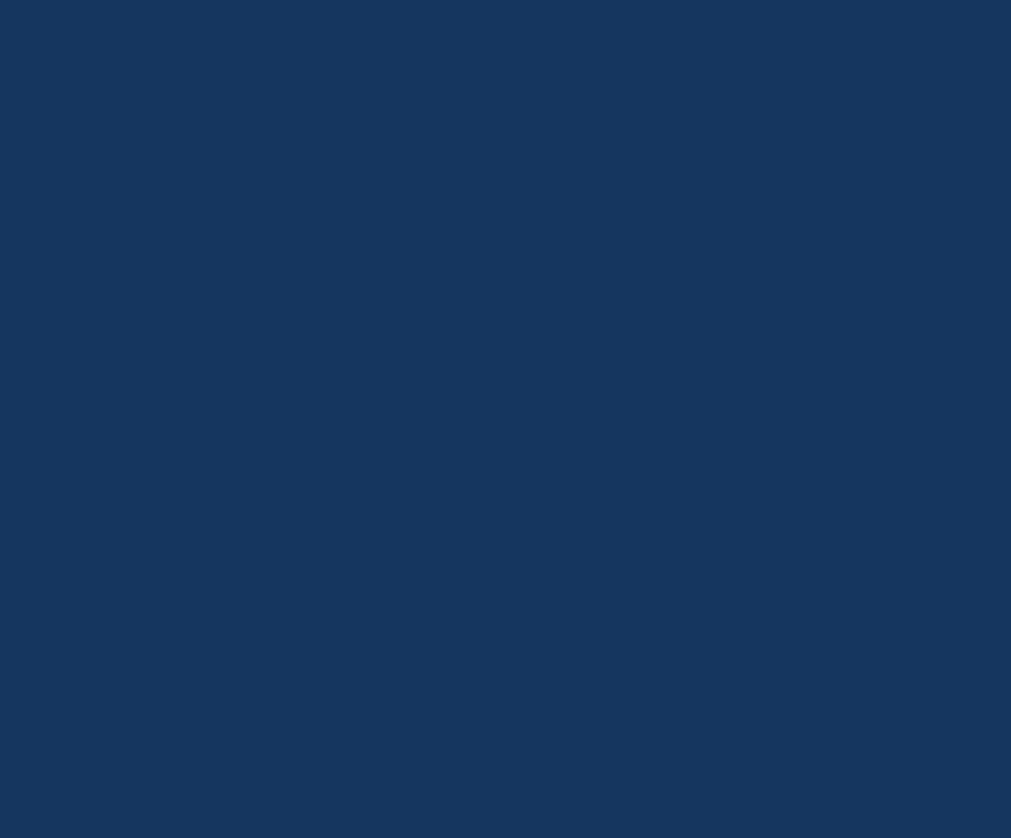
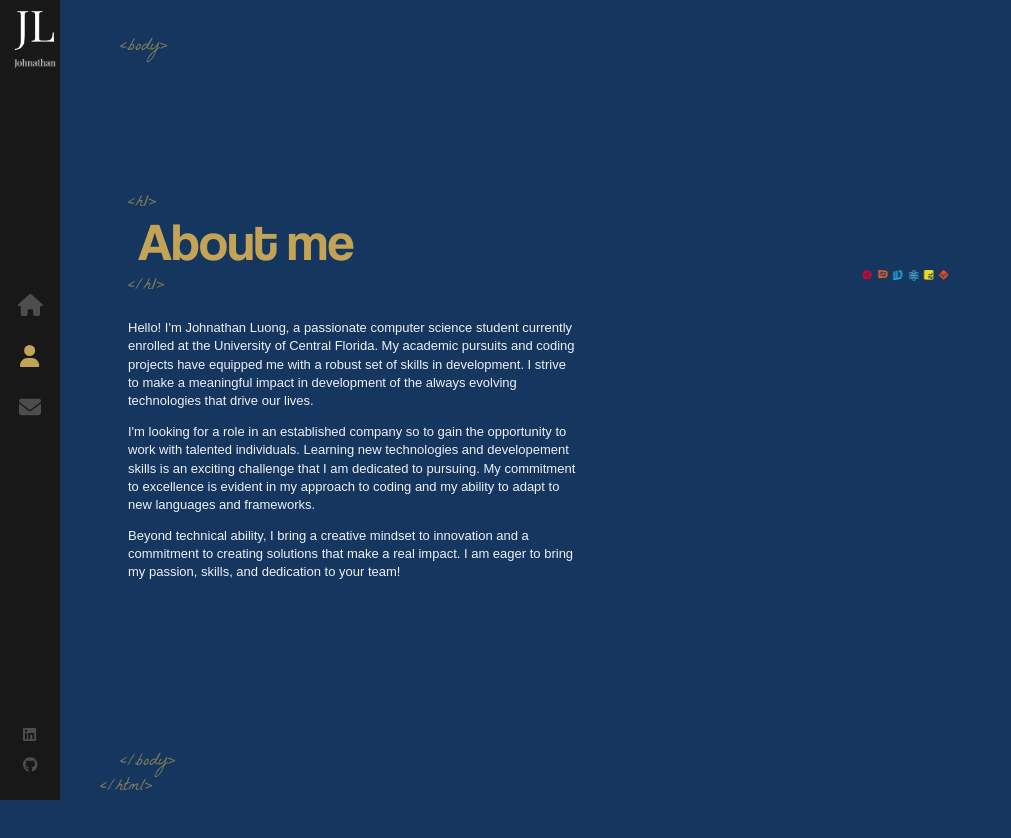
Before and after one commit to johnathanluong/react-portfolio, a React (Create React App) app: page /about in a window 1280 px wide. Before the commit this address had no page. Shown: the top 838 px of the page, without its empty margins (0-1011 px from the left). Before the commit the page ends 800 px from the top, so only its background shows below. Built offline with nearby package versions, Linux system fonts and the light colour scheme.

Commit message:
About page
Finished text and started cube animation with technical skills

```diff
--- a/src/App.js
+++ b/src/App.js
@@ -2,6 +2,7 @@
 import { Routes, Route } from 'react-router-dom'
 import Layout from './components/Layout'
 import Home from './components/Home'
+import About from './components/About';
 
 function App() {
   return (
@@ -9,6 +10,7 @@
     <Routes>
       <Route path="/" element={<Layout />}>
         <Route index element = {<Home />} />
+        <Route path="about" element = {<About />} />
       </Route>
     </Routes>
     </>
--- a/src/App.scss
+++ b/src/App.scss
@@ -11,7 +11,7 @@
   src: url('./assets/fonts/LaBelleAurore.woff2') format('woff2');
 }
 @font-face {
-  font-family: 'Helvetica Neue';
+  font-family: 'Coolvetica';
   src: url('./assets/fonts/CoolveticaRg-Regular.woff2') format('woff2');
 }
 
--- /dev/null
+++ b/src/components/About/index.js
@@ -0,0 +1,65 @@
+import './index.scss';
+import AnimatedLetters from '../AnimatedLetters'
+import { useEffect, useState } from 'react';
+import { FontAwesomeIcon } from '@fortawesome/react-fontawesome';
+import { faAngular, faCss3, faGitAlt, faHtml5, faJsSquare, faReact } from '@fortawesome/free-brands-svg-icons';
+
+const About = () => {
+    const [letterClass, setLetterClass] = useState('text-animate');
+
+    useEffect(() => {
+        setTimeout(() => {
+            setLetterClass('text-animate-hover')
+        }, 3000)
+    }, [])
+
+    return (
+        <div className='container about-page'>
+            <div className='text-zone'>
+                <h1>
+                    <AnimatedLetters letterClass={letterClass} strArray={"About me".split("")} idx={15}/>
+                </h1>
+                <p>
+                    Hello! I'm Johnathan Luong, a passionate computer science student currently enrolled at the University of Central Florida.
+                    My academic pursuits and coding projects have equipped me with a robust set of skills in development.
+                    I strive to make a meaningful impact in development of the always evolving technologies that drive our lives.
+
+                </p>
+                <p>
+                    I'm looking for a role in an established company so to gain the opportunity to work with talented individuals.
+                    Learning new technologies and developement skills is an exciting challenge that I am dedicated to pursuing.
+                    My commitment to excellence is evident in my approach to coding and my ability to adapt to new languages and frameworks.
+                </p>
+                <p>
+                    Beyond technical ability, I bring a creative mindset to innovation and a commitment to creating solutions that make a real impact.
+                    I am eager to bring my passion, skills, and dedication to your team!
+                </p>
+            </div>
+
+            <div className='stage-cube-cont'>
+                <div className='cubespinner'>
+                    <div className='face1'>
+                        <FontAwesomeIcon icon={faAngular} color="#DD0031" />
+                    </div>
+                    <div className='face2'>
+                        <FontAwesomeIcon icon={faHtml5} color="#F06529" />
+                    </div>
+                    <div className='face3'>
+                        <FontAwesomeIcon icon={faCss3} color="#28A4D9" />
+                    </div>
+                    <div className='face4'>
+                        <FontAwesomeIcon icon={faReact} color="#5ED4F4" />
+                    </div>
+                    <div className='face5'>
+                        <FontAwesomeIcon icon={faJsSquare} color="#EFD81D" />
+                    </div>
+                    <div className='face6'>
+                        <FontAwesomeIcon icon={faGitAlt} color="#EC4D28" />
+                    </div>
+                </div>
+            </div>
+        </div>
+    )
+}
+
+export default About
--- /dev/null
+++ b/src/components/About/index.scss
@@ -0,0 +1,42 @@
+.stage-cube-cont {
+    width: 50%;
+    height: 100%;
+    top: 0;
+    padding-top: 18%;
+    margin-left: 0;
+    position: absolute;
+    right: 0;
+    overflow: hidden;
+}
+
+.cubespinner {
+    animation-name: spincube;
+    animation-timing-function: ease-in-out;
+    animation-iteration-count: infinite;
+    animation-duration: 12s;
+    transform-style: preserve-3d;
+    transform-origin: 100px 100px 0;
+    margin-left: calc(50% - 100px)
+}
+
+@keyframes spincube {
+    from,
+    to {
+        transform: rotateX(0deg) rotateY(0deg) rotateZ(0deg)
+    }
+    16%{
+        transform: rotateY(-90deg);
+    }
+    33%{
+        transform: rotateY(-90deg) rotateZ(90deg);
+    }
+    50%{
+        transform: rotateY(-180deg) rotateZ(90deg);
+    }
+    66%{
+        transform: rotateY(-270deg) rotateZ(90deg);
+    }
+    83%{
+        transform: rotateX(90deg);
+    }
+}
--- a/src/components/Home/index.scss
+++ b/src/components/Home/index.scss
@@ -9,7 +9,7 @@
     }
 
     h1 {
-        color: #fff;
+        color: #F0F0F7;
         font-size: 53px;
         margin: 0;
         font-family: 'Coolvetica';
--- a/src/components/Layout/index.scss
+++ b/src/components/Layout/index.scss
@@ -35,5 +35,76 @@
     z-index: 1;
     transform-style: preserve-3d;
     animation: fadeIn 1s forwards;
-    animation-delay: 1s;
+    animation-delay: 0.5s;
 }
+
+.about-page {
+    .text-zone {
+        position: absolute;
+        left: 10%;
+        top: 50%;
+        transform: translateY(-50%);
+        width: 35%;
+        vertical-align: middle;
+        display: table-cell;
+        max-height: 90%;
+    }
+
+    h1 {
+        font-size: 53px;
+        font-family: 'Coolvetica';
+        color: #C3A456;
+        font-weight: 400;
+        margin-top: 0;
+        position: relative;
+        margin-bottom: 40px;
+        left: 10px;
+
+        &::before {
+            content: '<h1>';
+            font-family: 'La Belle Aurore';
+            font-size: 18px;
+            position: absolute;
+            margin-top: -10px;
+            left: -10px;
+            opacity: 0.6;
+            line-height: 18px;
+        }
+
+        &::after {
+            content: '</h1>';
+            font-family: 'La Belle Aurore';
+            font-size: 18px;
+            position: absolute;
+            left: -30px;
+            bottom: -20px;
+            margin-left: 20px;
+            opacity: 0.6;
+        }
+    }
+
+    p {
+        font-size: 13px;
+        color: #F0F0F7;
+        font-family: sans-serif;
+        font-weight: 300;
+        min-width: fit-content;
+        animation: pulse 1s;
+
+        &:nth-of-type(1) {
+            animation-delay: 1.1s;
+        }
+        &:nth-of-type(2) {
+            animation-delay: 1.2s;
+        }
+        &:nth-of-type(3) {
+            animation-delay: 1.3s;
+        }
+    }
+
+    .text-animate-hover {
+        &:hover {
+          color: #F0F0F7;
+        }
+    }
+}
```
